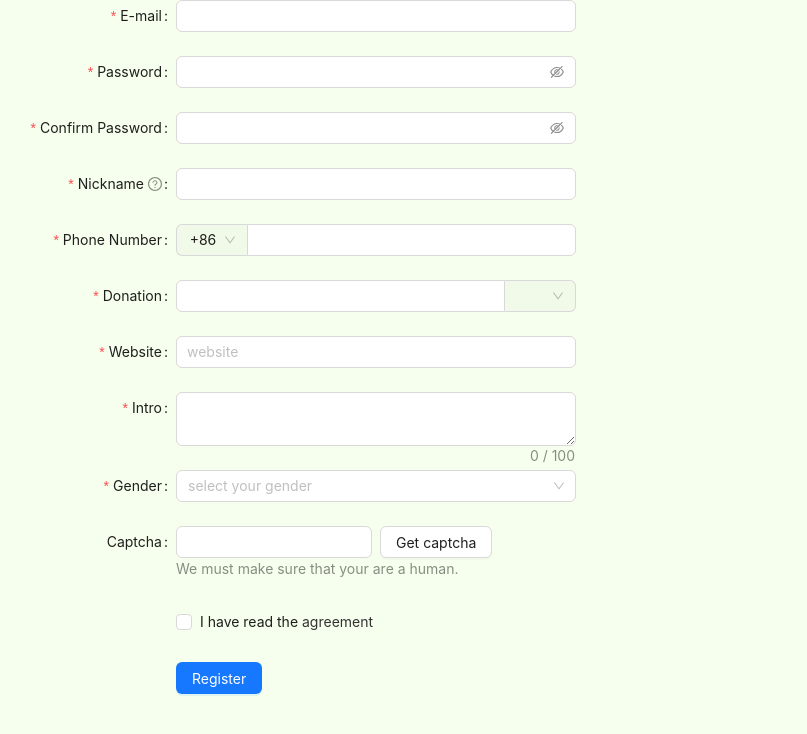
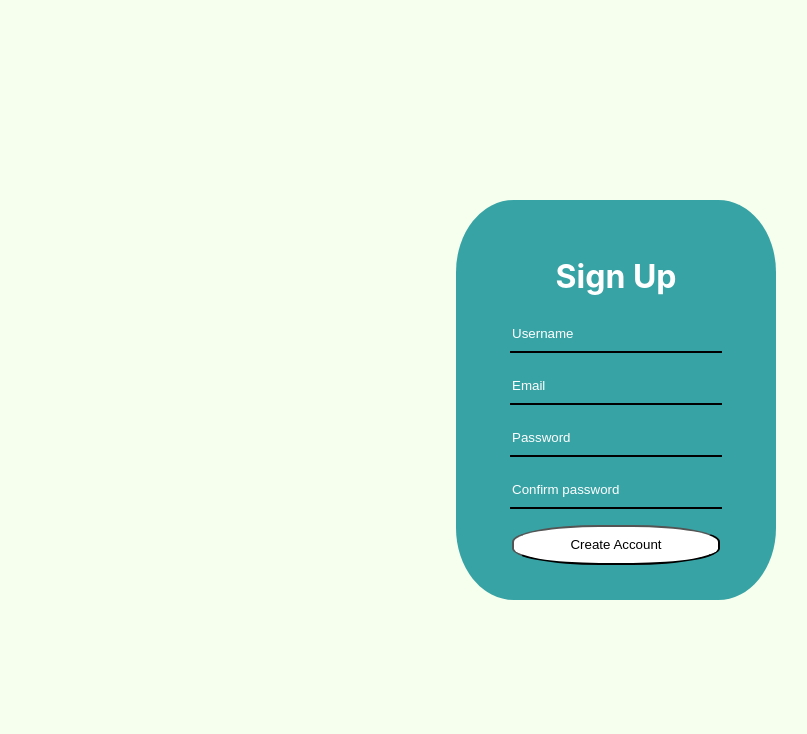
Before and after one commit to sarsembek/SxodimKBTU_front, a React (Create React App) app: page /register in a window 1280 px wide. Shown: the top 734 px of the page, without its empty margins (24-831 px from the left). Built offline with nearby package versions, Linux system fonts and the light colour scheme.

Commit message:
reg and log without toLink or navigatio but its work

```diff
--- a/package.json
+++ b/package.json
@@ -10,6 +10,7 @@
     "@testing-library/react": "^13.4.0",
     "@testing-library/user-event": "^13.5.0",
     "antd": "^5.9.4",
+    "firebase": "^10.5.2",
     "react": "^18.2.0",
     "react-custom-scrollbars": "^4.2.1",
     "react-dom": "^18.2.0",
--- a/src/components/login_register/Login.js
+++ b/src/components/login_register/Login.js
@@ -1,87 +1,56 @@
-import React from 'react';
-import { LockOutlined, UserOutlined } from '@ant-design/icons';
-import { Button, Checkbox, Form, Input } from 'antd';
+import React,{useState} from 'react';
+import {  UserOutlined } from '@ant-design/icons';
 import './Login.css';
+import { auth } from '../../firebase';
+import { signInWithEmailAndPassword } from 'firebase/auth';
 
 export const Login = () => {
-  const onFinish = (values) => {
-    console.log('Received values of form: ', values);
-  };
-
-  const formStyle = {
-    width: '300px', // Set the width of the form
-    margin: '0 auto', // Center the form horizontally
-  };
-
-  const iconStyle = {
-    color: 'rgba(0, 0, 0, 0.25)', // Adjust icon color
-  };
-
-  const buttonStyle = {
-    width: '100%', // Set the width of the button to 100%
-  };
-
-  return (
-    <Form
-      id='form'
-      name="normal_login"
-      className="login-form"
-      initialValues={{
-        remember: true,
-      }}
-      onFinish={onFinish}
-      style={formStyle}
-    >
-      <Form.Item
-        name="username"
-        rules={[
-          {
-            required: true,
-            message: 'Please input your Username!',
-          },
-        ]}
-      >
-        <Input
-          prefix={<UserOutlined style={iconStyle} />}
-          placeholder="Username"
-        />
-      </Form.Item>
-      <Form.Item
-        name="password"
-        rules={[
-          {
-            required: true,
-            message: 'Please input your Password!',
-          },
-        ]}
-      >
-        <Input
-          prefix={<LockOutlined style={iconStyle} />}
-          type="password"
-          placeholder="Password"
-        />
-      </Form.Item>
-      <Form.Item>
-        <Form.Item name="remember" valuePropName="checked" noStyle>
-          <Checkbox>Remember me</Checkbox>
-        </Form.Item>
-
-        <a className="login-form-forgot" href="">
-          Forgot password
-        </a>
-      </Form.Item>
-
-      <Form.Item>
-        <Button
-          type="primary"
-          htmlType="submit"
-          className="login-form-button"
-          style={buttonStyle}
-        >
-          Log in
-        </Button>
-        Or <a href="">register now!</a>
-      </Form.Item>
-    </Form>
-  );
+  const [userName,setUserName]=useState('');
+  const[password,setPassword]=useState('');
+  const signIn = (e) =>{
+    e.preventDefault();
+    signInWithEmailAndPassword(auth,userName,password)
+    .then((useCredential)=>{
+      console.log(useCredential)
+    }).catch((error)=>{
+      console.log(error);
+    })
+  }
+ return(
+   <div id='main'>
+      <form id='logDiv' onSubmit={signIn}>
+        <div >
+        <UserOutlined  style={{
+          width:'1.5em',
+          fontSize:'5em',
+          backgroundColor:'#38a3a5',
+          color:'#000',
+          marginBottom:'0.8em',
+          border:'2px solid #000',
+          borderRadius:'100%'
+        }}/>
+        </div>
+        <div id='Username'>
+          <input
+          id='username'
+           placeholder='Username'
+          type='text'
+          value={userName}
+          onChange={(e)=>setUserName(e.target.value)}
+             ></input>
+        </div>
+        <div id='Password'>
+          <input
+          id='password'
+          placeholder='Password'
+          type='password'
+          value={password}
+          onChange={(e)=>setPassword(e.target.value)}
+          ></input>
+        </div>
+        <button type='submit' id='logButton'>Log in</button>
+        <a>Forgot password?</a>
+      </form>
+   </div>
+ );
 };
--- a/src/components/login_register/Register.css
+++ b/src/components/login_register/Register.css
@@ -0,0 +1,37 @@
+#main1{
+    background-color: linear-gradient(90deg, rgb(36, 167, 132) 0%, rgba(2,0,36,1) 100%);
+    width: 100%;
+    height: 100vh;
+    display: flex;
+    justify-content: center;
+    align-items: center;
+}
+#regDiv{
+    border-radius: 18%;
+    box-shadow: 500px;
+    display: flex;
+    flex-direction: column;
+    justify-content: center;
+    align-items: center;
+    background-color:#38a3a5;
+    width: 20rem;
+    height: 25rem;
+}
+.inputs{
+    width: 13rem;
+    height: 2rem;
+    background-color: #38a3a5;
+    border: none; /* Remove all borders */
+    border-bottom: 2px solid #000;
+    margin-bottom: 1rem;
+
+}
+.inputs::placeholder{
+    color: #fff    ;
+}
+#regButton{
+    width: 13rem;
+    height: 2.5rem;
+    border-radius: 42%;
+    background-color: #fff  ;
+}
--- a/src/components/login_register/Register.js
+++ b/src/components/login_register/Register.js
@@ -1,329 +1,53 @@
 import React, { useState } from 'react';
-import {
-  AutoComplete,
-  Button,
-  Cascader,
-  Checkbox,
-  Col,
-  Form,
-  Input,
-  InputNumber,
-  Row,
-  Select,
-} from 'antd';
-const { Option } = Select;
-const residences = [
-  {
-    value: 'zhejiang',
-    label: 'Zhejiang',
-    children: [
-      {
-        value: 'hangzhou',
-        label: 'Hangzhou',
-        children: [
-          {
-            value: 'xihu',
-            label: 'West Lake',
-          },
-        ],
-      },
-    ],
-  },
-  {
-    value: 'jiangsu',
-    label: 'Jiangsu',
-    children: [
-      {
-        value: 'nanjing',
-        label: 'Nanjing',
-        children: [
-          {
-            value: 'zhonghuamen',
-            label: 'Zhong Hua Men',
-          },
-        ],
-      },
-    ],
-  },
-];
-const formItemLayout = {
-  labelCol: {
-    xs: {
-      span: 24,
-    },
-    sm: {
-      span: 8,
-    },
-  },
-  wrapperCol: {
-    xs: {
-      span: 24,
-    },
-    sm: {
-      span: 16,
-    },
-  },
-};
-const tailFormItemLayout = {
-  wrapperCol: {
-    xs: {
-      span: 24,
-      offset: 0,
-    },
-    sm: {
-      span: 16,
-      offset: 8,
-    },
-  },
-};
+import './Register.css';
+import { createUserWithEmailAndPassword } from "firebase/auth";
+import { auth } from '../../firebase';
+
 export const Register = () => {
-  const [form] = Form.useForm();
-  const onFinish = (values) => {
-    console.log('Received values of form: ', values);
-  };
-  const prefixSelector = (
-    <Form.Item name="prefix" noStyle>
-      <Select
-        style={{
-          width: 70,
-        }}
-      >
-        <Option value="86">+86</Option>
-        <Option value="87">+87</Option>
-      </Select>
-    </Form.Item>
-  );
-  const suffixSelector = (
-    <Form.Item name="suffix" noStyle>
-      <Select
-        style={{
-          width: 70,
-        }}
-      >
-        <Option value="USD">$</Option>
-        <Option value="CNY">¥</Option>
-      </Select>
-    </Form.Item>
-  );
-  const [autoCompleteResult, setAutoCompleteResult] = useState([]);
-  const onWebsiteChange = (value) => {
-    if (!value) {
-      setAutoCompleteResult([]);
-    } else {
-      setAutoCompleteResult(['.com', '.org', '.net'].map((domain) => `${value}${domain}`));
-    }
-  };
-  const websiteOptions = autoCompleteResult.map((website) => ({
-    label: website,
-    value: website,
-  }));
+  const [userName, setUserName] = useState('');
+  const [password, setPassword] = useState('')
+
+  const regIn = (e) => {
+    e.preventDefault();
+    createUserWithEmailAndPassword(auth, userName, password)
+      .then((userCredential) => {
+        console.log(userCredential);
+      })
+      .catch((error) => {
+        console.log(error);
+      });
+  }
+
   return (
-    <Form
-      {...formItemLayout}
-      form={form}
-      name="register"
-      onFinish={onFinish}
-      initialValues={{
-        residence: ['zhejiang', 'hangzhou', 'xihu'],
-        prefix: '86',
-      }}
-      style={{
-        maxWidth: 600,
-      }}
-      scrollToFirstError
-    >
-      <Form.Item
-        name="email"
-        label="E-mail"
-        rules={[
-          {
-            type: 'email',
-            message: 'The input is not valid E-mail!',
-          },
-          {
-            required: true,
-            message: 'Please input your E-mail!',
-          },
-        ]}
-      >
-        <Input />
-      </Form.Item>
-
-      <Form.Item
-        name="password"
-        label="Password"
-        rules={[
-          {
-            required: true,
-            message: 'Please input your password!',
-          },
-        ]}
-        hasFeedback
-      >
-        <Input.Password />
-      </Form.Item>
-
-      <Form.Item
-        name="confirm"
-        label="Confirm Password"
-        dependencies={['password']}
-        hasFeedback
-        rules={[
-          {
-            required: true,
-            message: 'Please confirm your password!',
-          },
-          ({ getFieldValue }) => ({
-            validator(_, value) {
-              if (!value || getFieldValue('password') === value) {
-                return Promise.resolve();
-              }
-              return Promise.reject(new Error('The new password that you entered do not match!'));
-            },
-          }),
-        ]}
-      >
-        <Input.Password />
-      </Form.Item>
-
-      <Form.Item
-        name="nickname"
-        label="Nickname"
-        tooltip="What do you want others to call you?"
-        rules={[
-          {
-            required: true,
-            message: 'Please input your nickname!',
-            whitespace: true,
-          },
-        ]}
-      >
-        <Input />
-      </Form.Item>
-
-      <Form.Item
-        name="phone"
-        label="Phone Number"
-        rules={[
-          {
-            required: true,
-            message: 'Please input your phone number!',
-          },
-        ]}
-      >
-        <Input
-          addonBefore={prefixSelector}
-          style={{
-            width: '100%',
-          }}
-        />
-      </Form.Item>
-
-      <Form.Item
-        name="donation"
-        label="Donation"
-        rules={[
-          {
-            required: true,
-            message: 'Please input donation amount!',
-          },
-        ]}
-      >
-        <InputNumber
-          addonAfter={suffixSelector}
-          style={{
-            width: '100%',
-          }}
-        />
-      </Form.Item>
-
-      <Form.Item
-        name="website"
-        label="Website"
-        rules={[
-          {
-            required: true,
-            message: 'Please input website!',
-          },
-        ]}
-      >
-        <AutoComplete options={websiteOptions} onChange={onWebsiteChange} placeholder="website">
-          <Input />
-        </AutoComplete>
-      </Form.Item>
-
-      <Form.Item
-        name="intro"
-        label="Intro"
-        rules={[
-          {
-            required: true,
-            message: 'Please input Intro',
-          },
-        ]}
-      >
-        <Input.TextArea showCount maxLength={100} />
-      </Form.Item>
-
-      <Form.Item
-        name="gender"
-        label="Gender"
-        rules={[
-          {
-            required: true,
-            message: 'Please select gender!',
-          },
-        ]}
-      >
-        <Select placeholder="select your gender">
-          <Option value="male">Male</Option>
-          <Option value="female">Female</Option>
-          <Option value="other">Other</Option>
-        </Select>
-      </Form.Item>
-
-      <Form.Item label="Captcha" extra="We must make sure that your are a human.">
-        <Row gutter={8}>
-          <Col span={12}>
-            <Form.Item
-              name="captcha"
-              noStyle
-              rules={[
-                {
-                  required: true,
-                  message: 'Please input the captcha you got!',
-                },
-              ]}
-            >
-              <Input />
-            </Form.Item>
-          </Col>
-          <Col span={12}>
-            <Button>Get captcha</Button>
-          </Col>
-        </Row>
-      </Form.Item>
-
-      <Form.Item
-        name="agreement"
-        valuePropName="checked"
-        rules={[
-          {
-            validator: (_, value) =>
-              value ? Promise.resolve() : Promise.reject(new Error('Should accept agreement')),
-          },
-        ]}
-        {...tailFormItemLayout}
-      >
-        <Checkbox>
-          I have read the <a href="">agreement</a>
-        </Checkbox>
-      </Form.Item>
-      <Form.Item {...tailFormItemLayout}>
-        <Button type="primary" htmlType="submit">
-          Register
-        </Button>
-      </Form.Item>
-    </Form>
+    <div id='main1'>
+      <form id='regDiv' onSubmit={regIn}>
+        <h1 style={{ color: "#fff" }}>Sign Up</h1>
+        <div>
+          <input
+            className='inputs'
+            placeholder='Username'
+            type='text'
+            value={userName}
+            onChange={(e) => setUserName(e.target.value)}
+          />
+        </div>
+        <div>
+          <input className='inputs' placeholder='Email' type='text' />
+        </div>
+        <div>
+          <input
+            className='inputs'
+            placeholder='Password'
+            type='password'
+            value={password}
+            onChange={(e) => setPassword(e.target.value)}
+          />
+        </div>
+        <div>
+          <input className='inputs' placeholder='Confirm password' type='password' />
+        </div>
+        <button id='regButton' type='submit'>Create Account</button>
+      </form>
+    </div>
   );
 };
--- /dev/null
+++ b/src/firebase.js
@@ -0,0 +1,19 @@
+// Import the functions you need from the SDKs you need
+import { initializeApp } from "firebase/app";
+import { getAuth } from "firebase/auth";
+// TODO: Add SDKs for Firebase products that you want to use
+// https://firebase.google.com/docs/web/setup#available-libraries
+
+// Your web app's Firebase configuration
+const firebaseConfig = {
+  apiKey: "AIzaSyAehqbbgvenORpyOI6R7PzdGHmsnmbYcLo",
+  authDomain: "react-auth-4528f.firebaseapp.com",
+  projectId: "react-auth-4528f",
+  storageBucket: "react-auth-4528f.appspot.com",
+  messagingSenderId: "478380130204",
+  appId: "1:478380130204:web:3f6088b76d178bedbe9259"
+};
+
+// Initialize Firebase
+const app = initializeApp(firebaseConfig);
+export const auth = getAuth(app);
```
Also changed, not shown: src/components/login_register/Login.css (+46 -5 lines), 1 other file (tests, documents, lock files or other folders).
